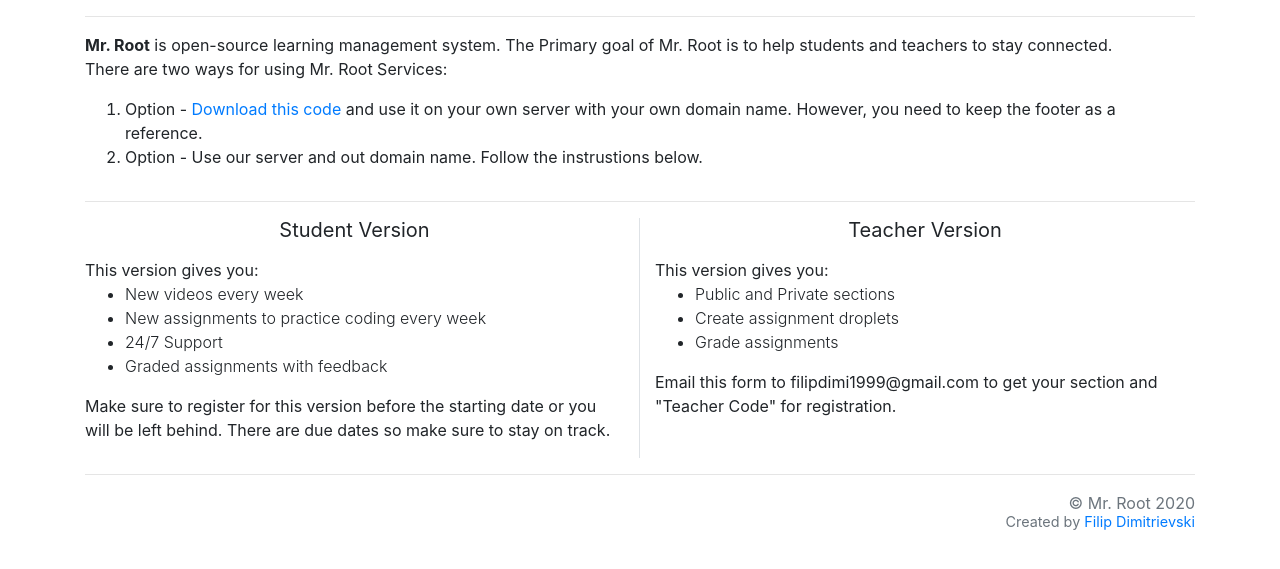
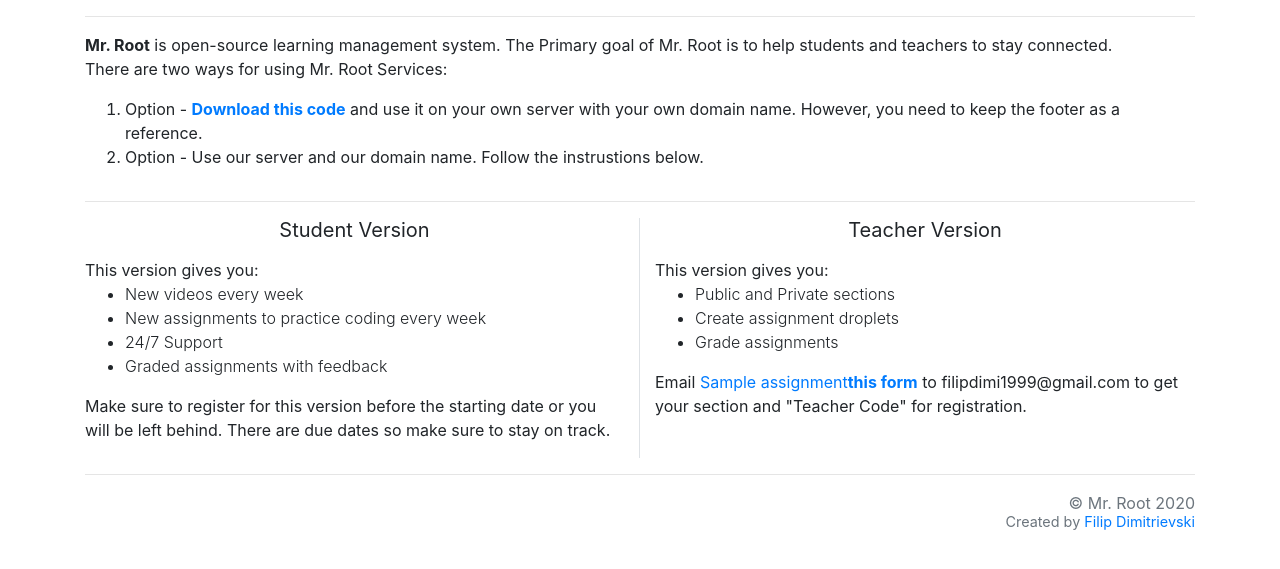
Before and after one commit to Synyster991/darkoont, a Django app: template accounts/templates/accounts/studentHome.html in a window 1280 px wide. Shown: the part 68-637 px from the top of the page. Run offline with Django 3.2, Linux system fonts and the light colour scheme; the template is opened without the code that fills it: most values are stand-ins (such as "Sample title", 1, 10 or a date in 2020); some libraries are stand-ins or nearby versions.

Commit message:
New home page

```diff
--- a/accounts/templates/accounts/signup.html
+++ b/accounts/templates/accounts/signup.html
@@ -101,7 +101,7 @@
             <div class="form-check">
                 <input class="form-check-input" type="radio" name="typeUser" id="exampleRadios2" value="teacher">
                 <label class="form-check-label">
-                    Teacher
+                    Teacher Version
                 </label>
                 <div class="col-6">
                     <div class="input-group input-group-sm mb-3">
--- a/accounts/templates/accounts/studentHome.html
+++ b/accounts/templates/accounts/studentHome.html
@@ -65,8 +65,8 @@
             <span class="font-weight-bold">Mr. Root</span> is open-source learning management system.
             The Primary goal of Mr. Root is to help students and teachers to stay connected. <br>There are two ways for using Mr. Root Services:
             <ol>
-                <li>Option - <a target="_blank" href="https://github.com/Synyster991/darkoont">Download this code</a> and use it on your own server with your own domain name. However, you need to keep the footer as a reference. </li>
-                <li>Option - Use our server and out domain name. Follow the instrustions below.</li>
+                <li>Option - <a target="_blank" href="https://github.com/Synyster991/darkoont"><span class="font-weight-bold">Download this code</span></a> and use it on your own server with your own domain name. However, you need to keep the footer as a reference. </li>
+                <li>Option - Use our server and our domain name. Follow the instrustions below.</li>
             </ol>
         </p>
     </div>
@@ -93,7 +93,9 @@
             <li>Create assignment droplets</li>
             <li>Grade assignments</li>
         </ul>
-        <p>Email this form to filipdimi1999@gmail.com to get your section and "Teacher Code" for registration.</p>
+        <p>Email <a href="{% static 'mrrootform.docx' %}"
+            download>{{ submi.assignment.title }}<span class="font-weight-bold">this form</span></a> to filipdimi1999@gmail.com to get your section and "Teacher Code" for registration.
+        </p>
     </div>
 </div>
 <hr>
--- a/darkoont/templates/base.html
+++ b/darkoont/templates/base.html
@@ -84,6 +84,11 @@
             <p>&copy; Mr. Root {% now "Y" %}</p>
             <p style="font-size: .9rem; margin-top: -20px;">Created by <a href="http://filipdimitrievski.com" target="_blank">Filip Dimitrievski</a></p>
         </div>
+        <!--This Webiste is created by Filip Dimitrievski
+        Email: f_dimitrievski@outlook.com
+        Phone: (586) 646 - 6402
+        Portfolio: filipdimitrievski.com
+        Github: github.com/Synyster991/-->
     </footer>
     <script src="https://code.jquery.com/jquery-3.4.1.slim.min.js"
         integrity="sha384-J6qa4849blE2+poT4WnyKhv5vZF5SrPo0iEjwBvKU7imGFAV0wwj1yYfoRSJoZ+n"
```
Also changed, not shown: accounts/templates/accounts/teacherHome.html (+5 -2 lines).
